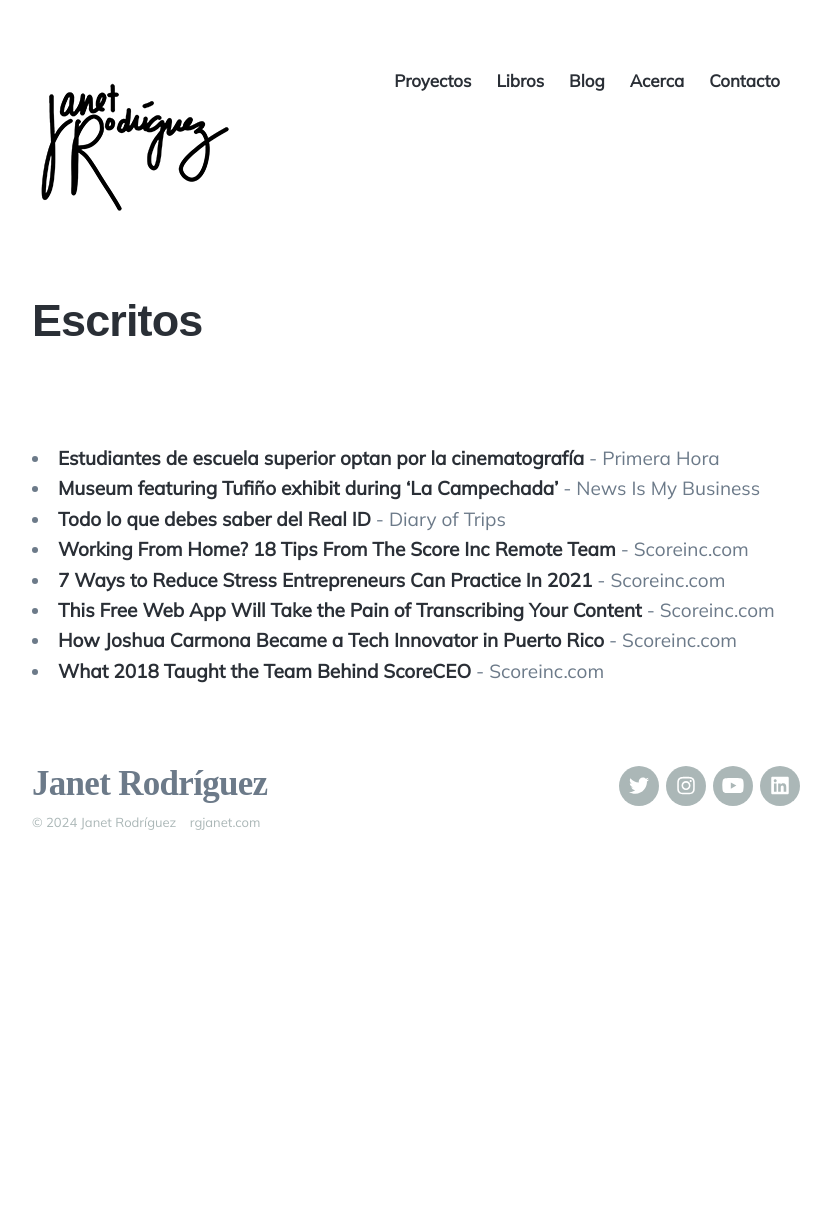
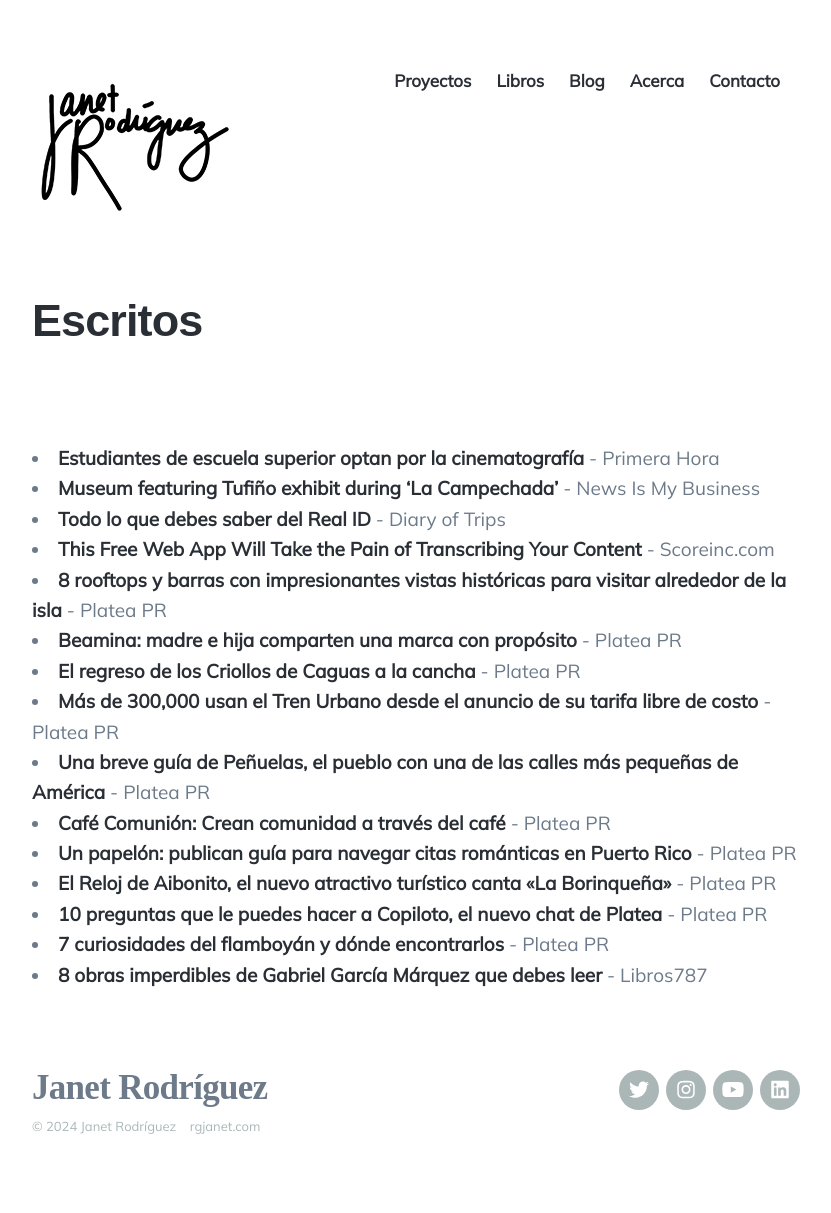
Before and after one commit to rgjanet/rgjanet.github.io, a Jekyll site: the page built from _projects/2020-02-20-escritos.md, in a window 1280 px wide. Shown: the whole page, without its empty margins (224-1055 px from the left). Built offline with Jekyll 4.4.1, drawn with Linux system fonts in a browser that asks for light colours; nearby versions of some CDN libraries; before the commit the page ends 909 px from its top, so only the background shows below that.

Commit message:
Update 2020-02-20-escritos.md
Actualizando links

```diff
--- a/_projects/2020-02-20-escritos.md
+++ b/_projects/2020-02-20-escritos.md
@@ -8,8 +8,15 @@ featured_image: '/images/Proyectos/escritos.png'
 * [Estudiantes de escuela superior optan por la cinematografía](https://www.primerahora.com/entretenimiento/cine-tv/notas/estudiantes-de-escuela-superior-optan-por-la-cinematografia-video/) - Primera Hora
 * [Museum featuring Tufiño exhibit during ‘La Campechada’](http://newsismybusiness.com/featuring-exhibit-campechada/) - News Is My Business
 * [Todo lo que debes saber del Real ID](https://diaryoftrips.com/todo-lo-que-debes-saber-del-real-id/) - Diary of Trips
-* [Working From Home? 18 Tips From The Score Inc Remote Team](https://www.scoreceo.com/working-from-home-18-tips-from-the-score-remote-team/) - Scoreinc.com
-* [7 Ways to Reduce Stress Entrepreneurs Can Practice In 2021](https://www.scoreinc.com/7-ways-to-reduce-stress-entrepreneurs-can-practice-in-2021/) - Scoreinc.com
 * [This Free Web App Will Take the Pain of Transcribing Your Content](https://www.scoreceo.com/this-free-web-app-will-take-the-pain-of-transcribing-your-content/) - Scoreinc.com
-* [How Joshua Carmona Became a Tech Innovator in Puerto Rico](https://www.scoreceo.com/how-joshua-carmona-became-a-tech-innovator-in-puerto-rico/) - Scoreinc.com
-* [What 2018 Taught the Team Behind ScoreCEO](https://www.scoreceo.com/what-2018-taught-the-team-behind-scoreceo/) - Scoreinc.com
+* [8 rooftops y barras con impresionantes vistas históricas para visitar alrededor de la isla](https://www.plateapr.com/rooftops-vistas-historicas/) - Platea PR
+* [Beamina: madre e hija comparten una marca con propósito](https://www.plateapr.com/beamina-madre-e-hija-comparten-una-marca-con-proposito/) - Platea PR
+* [El regreso de los Criollos de Caguas a la cancha](https://www.plateapr.com/deportes/el-regreso-de-los-criollos-de-caguas-a-la-cancha/) - Platea PR
+* [Más de 300,000 usan el Tren Urbano desde el anuncio de su tarifa libre de costo](https://www.plateapr.com/tren-urbano-tarifa-libre-de-costo/) - Platea PR
+* [Una breve guía de Peñuelas, el pueblo con una de las calles más pequeñas de América](https://www.plateapr.com/que-hacer-penuelas/) - Platea PR
+* [Café Comunión: Crean comunidad a través del café](https://www.plateapr.com/cafe-comunion-crean-comunidad-a-traves-del-cafe/) - Platea PR
+* [Un papelón: publican guía para navegar citas románticas en Puerto Rico](https://www.plateapr.com/un-papelon-publican-guia-para-navegar-citas-romanticas-en-puerto-rico/) - Platea PR
+* [El Reloj de Aibonito, el nuevo atractivo turístico canta «La Borinqueña»](https://www.plateapr.com/el-reloj-de-aibonito-el-nuevo-atractivo-turistico-canta-la-borinquena/) - Platea PR
+* [10 preguntas que le puedes hacer a Copiloto, el nuevo chat de Platea](https://www.plateapr.com/preguntas-que-le-puedes-hacer-a-copiloto/) - Platea PR
+* [7 curiosidades del flamboyán y dónde encontrarlos](https://www.plateapr.com/curiosidades-del-flamboyan-y-donde-encontrarlos/) - Platea PR
+* [8 obras imperdibles de Gabriel García Márquez que debes leer](https://libros787.com/blogs/libros787/8-obras-imperdibles-de-gabriel-garcia-marquez-que-debes-leer) - Libros787
```
